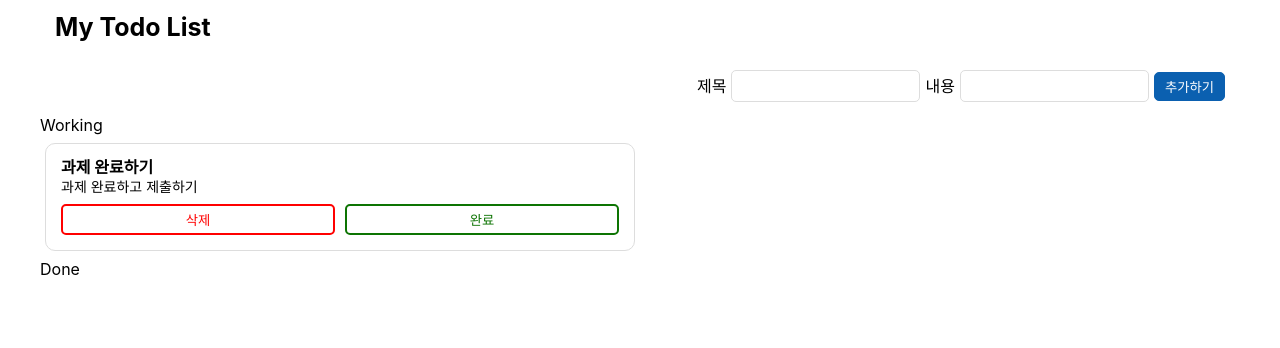
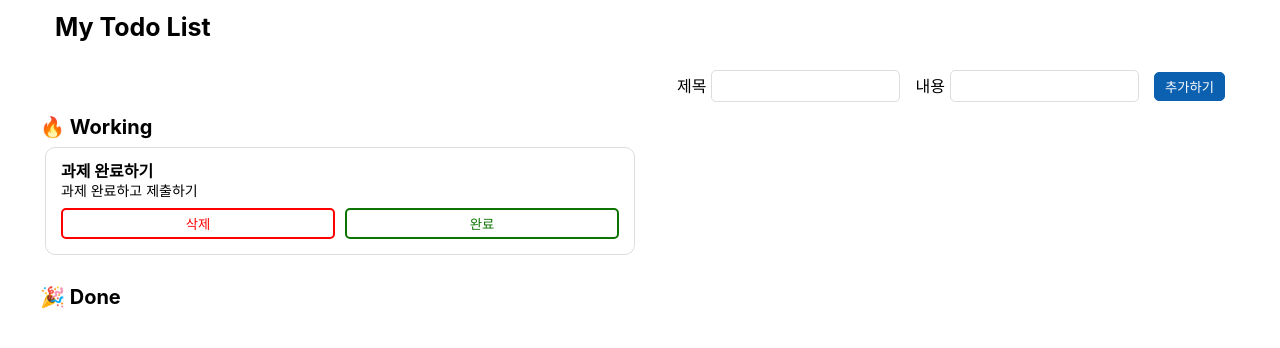
Before and after one commit to jigico/todo-list, a React (Create React App) app: page / in a window 1280 px wide. Shown: the top 348 px of the page. Built offline with nearby package versions, Linux system fonts and the light colour scheme; a web font is replaced by a local one.

Commit message:
design: list 영역 디자인 수정

```diff
--- a/src/App.css
+++ b/src/App.css
@@ -48,12 +48,19 @@ button[class^='btn-']{
   justify-content: right;
 }
 .add-todo-area label{
+  margin-right: 10px;
   display: inline-flex;
   align-items: center;
+}
+.page-title{
+  font-size: 20px;
+  font-weight: bold;
 }
 .todo-list{
   display: flex;
   flex-wrap: wrap;
+  align-items: start;
+  min-height: 150px;
 }
 .item{
   margin:10px 5px;
--- a/src/component/List.jsx
+++ b/src/component/List.jsx
@@ -61,7 +61,7 @@ export default function List({data}) {
 
   return (
     <>
-      <h2>Working</h2>
+      <h2 className='page-title'>🔥 Working</h2>
       <ul className='todo-list'>
         {
           incompleteData.map((el) => {
@@ -69,7 +69,7 @@ export default function List({data}) {
           })
         }
       </ul>
-      <h2>Done</h2>
+      <h2 className='page-title'>🎉 Done</h2>
       <ul className='todo-list'>
       {
         completeData.map((el) => {
```
